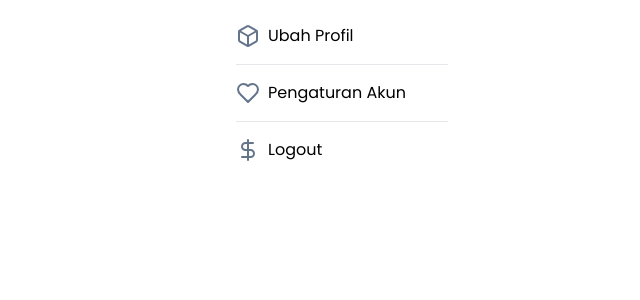
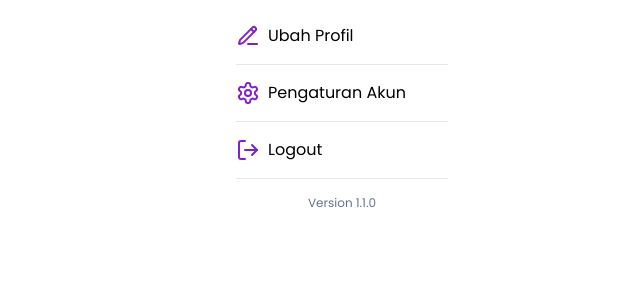
Before and after one commit to Final-Project-Team12/FE-FINAL_PROJECT-TEAM_12, a React (Vite) app: page /account in a window 1280 px wide. Shown: the top 300 px of the page, without its empty margins (48-688 px from the left). Built offline with nearby package versions, Linux system fonts and the light colour scheme; no server answers.

Commit message:
style: add icons and footer in AccountSidebar

```diff
--- a/src/components/UI/AccountSidebar.jsx
+++ b/src/components/UI/AccountSidebar.jsx
@@ -1,4 +1,4 @@
-import { Box, Heart, DollarSign } from 'lucide-react';
+import { LogOut, PencilLine, Settings } from 'lucide-react';
 
 const AccountSidebar = () => {
   return (
@@ -10,7 +10,7 @@ const AccountSidebar = () => {
           <div>
             <div className="flex items-center justify-between cursor-pointer">
               <div className="flex items-center gap-2">
-                <Box size={24} className="text-slate-500" />
+                <PencilLine size={24} className="text-purple-700" />
                 <span className="font-normal text-left">Ubah Profil</span>
               </div>
             </div>
@@ -21,7 +21,7 @@ const AccountSidebar = () => {
           <div>
             <div className="flex items-center justify-between cursor-pointer">
               <div className="flex items-center gap-2">
-                <Heart size={24} className="text-slate-500" />
+                <Settings size={24} className="text-purple-700" />
                 <span className="font-normal text-left">Pengaturan Akun</span>
               </div>
             </div>
@@ -32,12 +32,15 @@ const AccountSidebar = () => {
         <div>
           <div className="flex items-center justify-between cursor-pointer">
             <div className="flex items-center gap-2">
-              <DollarSign size={24} className="text-slate-500" />
+              <LogOut size={24} className="text-purple-700" />
               <span className="font-normal text-left">Logout</span>
             </div>
           </div>
         </div>
-
+        <hr className="my-4 bg-slate-400" />
+        <div>
+          <footer className="text-xs font-normal text-slate-500 mb-6 text-center">Version 1.1.0</footer>
+        </div>
         </div>
       </div>
     </>
```
